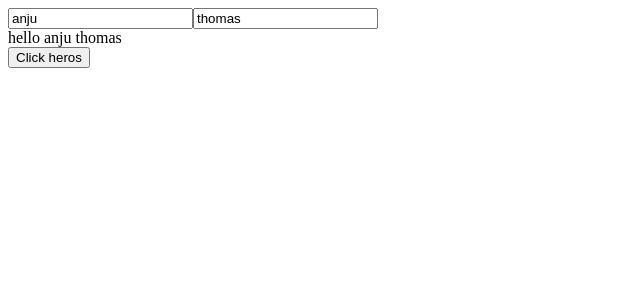
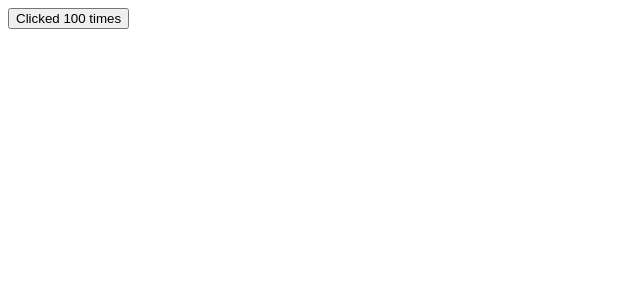
Before and after one commit to nivyapeter/vue-learning, a Vue app in the folder hello-world/: page / in a window 1280 px wide. Shown: the top 300 px of the page, without its empty margins (0-640 px from the left). Built offline with nearby package versions, Linux system fonts and the light colour scheme.

Commit message:
feat: custom events

```diff
--- a/hello-world/src/App.vue
+++ b/hello-world/src/App.vue
@@ -1,15 +1,15 @@
 <template>
   <div>
-    <PersonComponent />
+    <ClickCounter />
   </div>
 </template>
 
 <script>
-import PersonComponent from "./components/PersonComponent.vue";
+import ClickCounter from "./components/ClickCounter.vue";
 export default {
   name: "App",
   components: {
-    PersonComponent,
+    ClickCounter,
   },
   data() {
     return {};
--- a/hello-world/src/components/ClickCounter.vue
+++ b/hello-world/src/components/ClickCounter.vue
@@ -1,14 +1,22 @@
 <template>
   <div>
-    <button @click="increment">Clicked {{ count }} times</button>
+    <button @click="incrementCounter">Clicked {{ count }} times</button>
   </div>
 </template>
 
 <script>
-import CounterMixin from "../mixins/counter";
+import useCounter from "../composables/useCounter";
 export default {
   name: "ClickCounter",
-  mixins: [CounterMixin],
+
+  setup() {
+    const { count, incrementCounter } = useCounter(100, 10);
+    return {
+      count,
+      incrementCounter,
+    };
+  },
+  // mixins: [CounterMixin],
 };
 </script>
 
--- a/hello-world/src/components/HoverCounter.vue
+++ b/hello-world/src/components/HoverCounter.vue
@@ -5,10 +5,10 @@
 </template>
 
 <script>
-import CounterMixin from "../mixins/counter";
+// import CounterMixin from "../mixins/counter";
 export default {
   name: "HoverCounter",
-  mixins: [CounterMixin],
+  // mixins: [CounterMixin],
 };
 </script>
 
--- /dev/null
+++ b/hello-world/src/composables/useCounter.js
@@ -0,0 +1,12 @@
+import { ref } from "vue";
+
+export default function useCounter(initialCount = 0, stepSize = 1) {
+  const count = ref(initialCount);
+  function incrementCounter() {
+    count.value += stepSize;
+  }
+  return {
+    count,
+    incrementCounter,
+  };
+}
```
